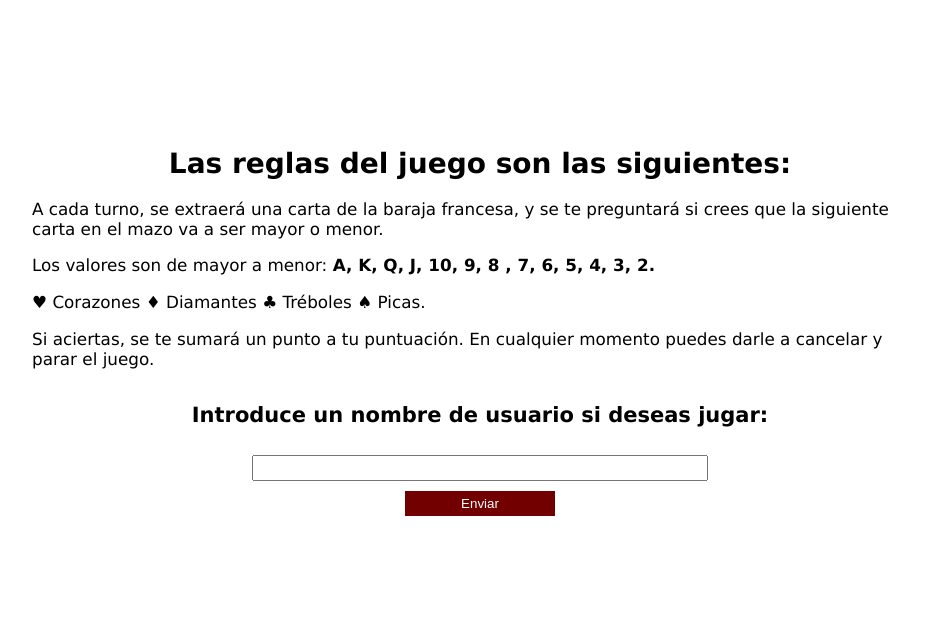
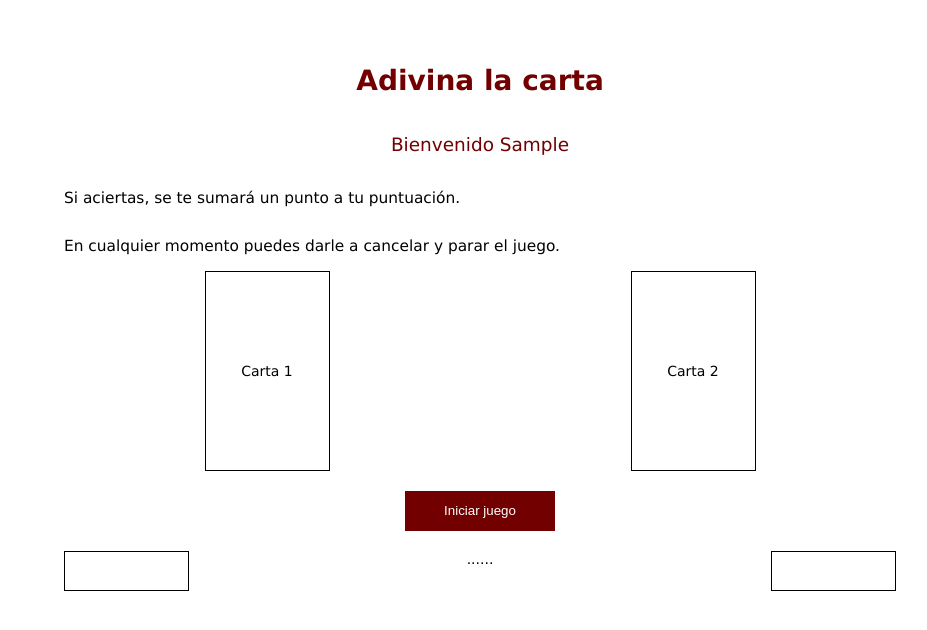
Before and after one commit to DiegoPertierraM/Challenge-w0-7, a website with bundled scripts: page index.html in a window 1280 px wide. Both pictures are taken after typing "Sample" into the empty fields and a click on the input "Enviar". Shown: the whole page, without its empty margins (160-1087 px from the left). Built offline with nearby package versions, Linux system fonts and the light colour scheme; files whose address does not match are found by name.

Commit message:
Update style.css, index.html  and helpers.js and add favicon

```diff
--- a/helpers.js
+++ b/helpers.js
@@ -88,81 +88,128 @@ const solveRound = (userChoice, machineCard, actualCard, userName) => {
 };
 
 export const playCardGame = () => {
-  // const cardArray = shuffleArray(generateCardArray());
-  // let score = 0;
-  // let match = 0;
-  // const byeMessage = `Tu puntuación ha sido ${score} aciertos en ${match} rondas. Hasta la próxima!`;
-  // // let userName = prompt(
-  // //   'Bienvenido! Introduce tu nombre de usuario si deseas jugar:'
-  // // );
-  // // if (userName === null) {
-  // //   return 'Hasta la próxima!';
-  // // }
-  // // if (userName === '' || userName === ' ') {
-  // //   userName = 'jugador';
-  // // }
-  // // alert(`Bienvenido ${userName}!
-  // // Si aciertas, se te sumará un punto a tu puntuación.
-  // // En cualquier momento puedes darle a cancelar y parar el juego.`);
-  // let playAgain = true;
-  // // ---> Usar do while mejor
-  // while (playAgain === true) {
-  //   const machineCard = pickRandomCard(cardArray);
-  //   // alert(`La carta es el ${machineCard.name} de ${machineCard.suit}`);
-  //   const actualCard = pickRandomCard(cardArray);
-  //   do {
-  //     // let userChoice = prompt(
-  //     //   '¿Crees que la siguiente carta será mayor o menor?'
-  //     // ).toLowerCase();
-  //     const { scoreIncrement, matchIncrement, message } = solveRound(
-  //       userChoice,
-  //       machineCard,
-  //       actualCard,
-  //       userName
-  //     );
-  //     score += scoreIncrement;
-  //     match += matchIncrement;
-  //     // alert(message);
-  //     if (matchIncrement) {
-  //       break;
-  //     }
-  //   } while (true);
-  //   console.log('Cards left', cardArray.length);
-  //   if (!cardArray.length) {
-  //     // alert('Se acabaron las cartas!');
-  //     break;
-  //   }
-  //   // playAgain = confirm(`${userName} quieres jugar de nuevo?.
-  //   // De momento has jugado ${match} veces y ganado ${score} veces!`);
-  // }
-  // // alert(`Gracias por haber jugado **${userName}**
-  // //   Has jugado ${match} vez y ganado ${score} vez!`);
+  // ---> Usar do while mejor
+  while (playAgain === true) {
+    const machineCard = pickRandomCard(cardArray);
+    // alert(`La carta es el ${machineCard.name} de ${machineCard.suit}`);
+    const actualCard = pickRandomCard(cardArray);
+    do {
+      // let userChoice = prompt(
+      //   '¿Crees que la siguiente carta será mayor o menor?'
+      // ).toLowerCase();
+      const { scoreIncrement, matchIncrement, message } = solveRound(
+        userChoice,
+        machineCard,
+        actualCard,
+        userName
+      );
+      score += scoreIncrement;
+      match += matchIncrement;
+      // alert(message);
+      if (matchIncrement) {
+        break;
+      }
+    } while (true);
+    console.log('Cards left', cardArray.length);
+    if (!cardArray.length) {
+      // alert('Se acabaron las cartas!');
+      break;
+    }
+    // playAgain = confirm(`${userName} quieres jugar de nuevo?.
+    // De momento has jugado ${match} veces y ganado ${score} veces!`);
+  }
+  // alert(`Gracias por haber jugado **${userName}**
+  //   Has jugado ${match} vez y ganado ${score} vez!`);
 };
 
 const formElement = document.querySelector('form');
 const sendBtn = document.querySelector('.btn');
 
-const hideElement = (element) => {
-  element.style.display = 'none';
-};
+export const game = () => {
+  const cardArray = shuffleArray(generateCardArray());
+  let score = 0;
+  let match = 0;
+  let userName;
+  let machineCard = '';
+  let playAgain = true;
+  let userChoice;
+  const placeholder = document.querySelector('#username');
+  let initialContainer = document.querySelector('.initial-container');
+  let gameContainer = document.querySelector('.game-container');
+  let cardsContainer = document.querySelector('.cards-container');
+  let startGameBtn = document.querySelector('.start-game');
+  let highLowBtns = document.querySelector('.high-low-btns');
+  let card1 = document.querySelector('.card-1');
+  let card2 = document.querySelector('.card-2');
+  let lower = document.querySelector('.lower');
+  let higher = document.querySelector('.higher');
+  let keepGoing = document.querySelector('.keep-going');
+  let resultText = document.querySelector('.result-text');
+  let scoreCounter = document.querySelector('.score-counter');
+  let matchCounter = document.querySelector('.match-counter');
 
-const captureValue = () => {
-  const textInput = document.querySelector('.text-input');
-  let userName = textInput.value;
-  return userName;
-};
-
-export const game = () => {
-  const onClick = () => {
-    const initialScreen = document.querySelector('.initial-screen');
-    // hideElement(initialScreen);
-  };
-  const onSubmit = (event) => {
-    event.preventDefault();
-    formElement.reset();
-    return captureValue();
+  const startGame = () => {
+    startGameBtn.style.display = 'none';
+    highLowBtns.style.display = 'flex';
+    machineCard = pickRandomCard(cardArray);
+    card1.innerHTML = machineCard.name + ' ' + machineCard.suit;
+    scoreCounter.innerHTML = score;
+    matchCounter.innerHTML = match;
   };
 
-  formElement.addEventListener('submit', onSubmit);
-  sendBtn.addEventListener('click', onClick);
+  const getLower = () => {
+    userChoice = 'lower';
+    const actualCard = pickRandomCard(cardArray);
+    if (actualCard.number < machineCard.number) {
+      resultText.innerHTML = `Ganaste. La carta era ${actualCard.name} de ${actualCard.suit}`;
+      score++;
+    } else {
+      resultText.innerHTML = `Perdiste. La carta era ${actualCard.name} de ${actualCard.suit}`;
+    }
+    card2.innerHTML = actualCard.name + ' ' + actualCard.suit;
+    match++;
+    scoreCounter.innerHTML = score;
+    matchCounter.innerHTML = match;
+  };
+
+  const getHigher = () => {
+    userChoice = 'higher';
+    const actualCard = pickRandomCard(cardArray);
+    if (actualCard.number > machineCard.number) {
+      resultText.innerHTML = `Ganaste. La carta era ${actualCard.name} de ${actualCard.suit}`;
+      score++;
+    } else {
+      resultText.innerHTML = `Perdiste. La carta era ${actualCard.name} de ${actualCard.suit}`;
+    }
+    card2.innerHTML = actualCard.name + ' ' + actualCard.suit;
+    match++;
+  };
+
+  const getMachineCard = () => {
+    userChoice = 'higher';
+    machineCard = pickRandomCard(cardArray);
+    card1.innerHTML = machineCard.name + ' ' + machineCard.suit;
+    card2.innerHTML = '';
+  };
+
+  const onSubmitForm1 = (event) => {
+    event.preventDefault();
+    userName = event.target.elements.username.value;
+    placeholder.innerHTML = userName;
+    initialContainer.style.display = 'none';
+    gameContainer.style.display = 'flex';
+    cardsContainer.style.display = 'flex';
+    formElement.reset();
+    return console.log(userName);
+  };
+
+  formElement.addEventListener('submit', onSubmitForm1);
+  startGameBtn.addEventListener('click', startGame);
+  lower.addEventListener('click', getLower);
+  higher.addEventListener('click', getHigher);
+  keepGoing.addEventListener('click', getMachineCard);
+  // --> Mejor usar un solo event listener para escuchar a ambos botonos,
+  // --> Y un solo event handler en el que se recoja el text content del botón
+  // --> Para identificar cuál es cuál
+  // --> De esa forma además se puede reutilizar mejor el código original
 };
--- a/index.html
+++ b/index.html
@@ -1,16 +1,20 @@
 <!DOCTYPE html>
-<html lang="en">
+<html lang="es">
   <head>
     <meta charset="UTF-8" />
     <meta name="viewport" content="width=device-width, initial-scale=1.0" />
     <title>Juego - Adivina la carta</title>
     <link rel="stylesheet" href="style.css" />
-    <script src="index.js" type="module"></script>
+    <link rel="shortcut icon" href="favicon.svg" type="image/x-icon" />
+    <script type="module" src="index.js" defer></script>
   </head>
   <body>
+    <header>
+      <h1>Adivina la carta</h1>
+    </header>
     <main>
-      <div class="initial-screen">
-        <h1>Las reglas del juego son las siguientes:</h1>
+      <div class="initial-container">
+        <h2>Las reglas del juego son las siguientes:</h2>
         <p>
           A cada turno, se extraerá una carta de la baraja francesa, y se te
           preguntará si crees que la siguiente carta en el mazo va a ser mayor o
@@ -25,11 +29,42 @@
           Si aciertas, se te sumará un punto a tu puntuación. En cualquier
           momento puedes darle a cancelar y parar el juego.
         </p>
-        <form>
-          <h2>Introduce un nombre de usuario si deseas jugar:</h2>
-          <input type="text" class="text-input" required />
+        <form class="form1">
+          <input
+            type="text"
+            name="username"
+            class="text-input"
+            placeholder="Inserta tu usuario"
+            required
+          />
           <input type="submit" value="Enviar" class="btn" />
         </form>
+      </div>
+      <div class="game-container" hidden>
+        <div id="username-container" class="username-container">
+          <p>Bienvenido <span id="username">...</span></p>
+        </div>
+        <p>Si aciertas, se te sumará un punto a tu puntuación.</p>
+        <p>En cualquier momento puedes darle a cancelar y parar el juego.</p>
+        <div class="card-container">
+          <div class="card-1 card">
+            <span class="card-1-content">Carta 1</span>
+          </div>
+          <div class="card-2 card">
+            <span class="card-2-content">Carta 2</span>
+          </div>
+        </div>
+        <button class="btn start-game">Iniciar juego</button>
+        <div class="high-low-btns" hidden>
+          <button class="btn lower">Menor</button>
+          <button class="btn keep-going">Seguir</button>
+          <button class="btn higher">Mayor</button>
+        </div>
+        <div class="result-flex">
+          <div class="score-counter counter"></div>
+          <div class="result-text">......</div>
+          <div class="match-counter counter"></div>
+        </div>
       </div>
     </main>
   </body>
--- a/style.css
+++ b/style.css
@@ -1,5 +1,8 @@
+* {
+  box-sizing: border-box;
+}
+
 body {
-  box-sizing: border-box;
   margin: 0;
   height: 100vh;
   display: flex;
@@ -12,12 +15,16 @@ body {
   background-size: 125%;
 }
 
+header {
+  width: 75vw;
+  color: #720000;
+  background-color: white;
+}
+
 main {
-  margin-block: 5%;
-  padding-block: 5%;
   padding-inline: 5%;
-  width: 70vw;
-  height: 70vh;
+  width: 75vw;
+  height: 80vh;
   background-color: white;
 }
 
@@ -29,35 +36,93 @@ form {
   width: 100%;
 }
 
-form h2 {
-  text-align: center;
-}
-
 h1 {
   text-align: center;
 }
 
 p {
+  font-size: 1.1em;
+}
+
+input {
   font-size: 1.2em;
 }
 
 .text-input {
-  width: 50%;
-  height: 20px;
   align-self: center;
+  width: 70%;
+  height: 35px;
 }
 
 .btn {
   width: 150px;
-  height: 25px;
+  height: 40px;
   align-self: center;
   border: none;
   background-color: #720000;
   color: white;
   cursor: pointer;
-  transition: 0.25s all;
 }
 
 .btn:hover {
   background-color: #a11919;
 }
+
+.game-container {
+  justify-content: center;
+  flex-direction: column;
+}
+
+.username-container {
+  text-align: center;
+  font-size: 1.2em;
+  color: #720000;
+  transition: 0.25s all;
+}
+
+.card-container {
+  display: flex;
+  justify-content: space-around;
+  gap: 20px;
+}
+
+.card {
+  display: flex;
+  align-items: center;
+  justify-content: center;
+  width: 125px;
+  height: 200px;
+  border: 1px solid black;
+}
+
+.start-game {
+  margin-block: 20px;
+}
+
+.high-low-btns {
+  justify-content: space-around;
+  align-items: center;
+  margin-block: 20px;
+}
+
+.keep-going {
+  width: 100px;
+}
+
+.result-flex {
+  display: flex;
+  justify-content: space-between;
+}
+
+.result-text {
+  text-align: center;
+}
+
+.counter {
+  display: flex;
+  justify-content: center;
+  align-items: center;
+  width: 125px;
+  height: 40px;
+  border: 1px solid black;
+}
```
Also changed, not shown: favicon.svg (added).
